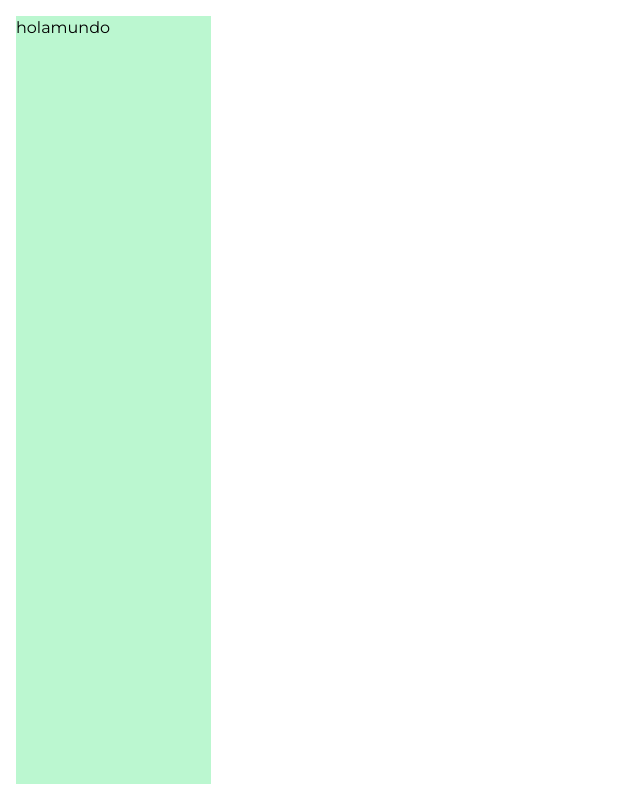
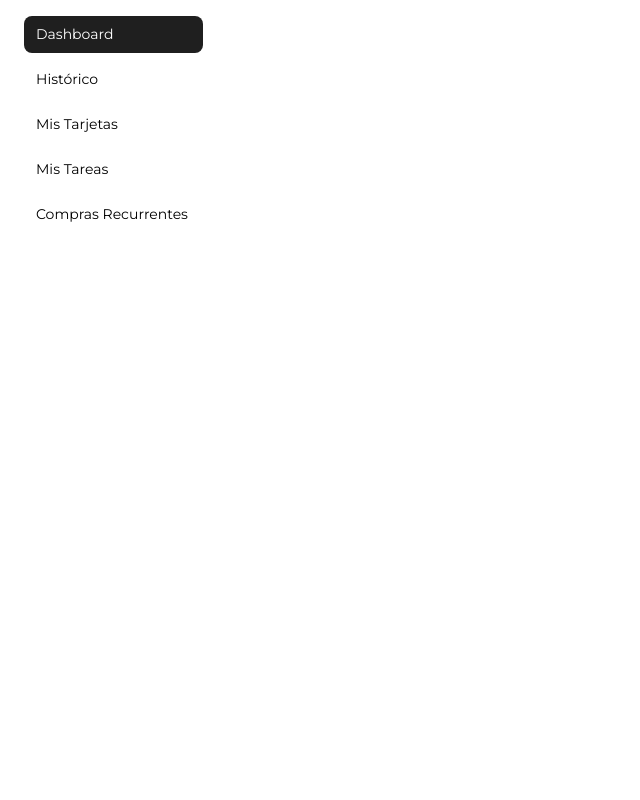
Before and after one commit to RickBm400/monthly-income-front, a React (Vite) app: page / in a window 1280 px wide. Shown: the whole page, without its empty margins (0-640 px from the left). Built offline with nearby package versions, Linux system fonts and the light colour scheme.

Commit message:
feat: implement interactive sidebar navigation with PrimeReact ListBox

```diff
--- a/src/assets/main.sass
+++ b/src/assets/main.sass
@@ -19,3 +19,4 @@
 
 :root
     --background-color: #f5f7fb
+    --black-color: #1f1f1f
--- a/src/assets/primereact/index.sass
+++ b/src/assets/primereact/index.sass
@@ -1 +1,2 @@
 @forward 'cards.prime'
+@forward 'listbox.prime'
--- /dev/null
+++ b/src/assets/primereact/listbox.prime.sass
@@ -0,0 +1,4 @@
+.p-listbox
+    li[aria-selected="true"]
+        background-color: var(--black-color)
+        color: white
--- a/src/components/movement-card.component.tsx
+++ b/src/components/movement-card.component.tsx
@@ -4,7 +4,7 @@ import IconComponent from "./icons.component";
 import { IncreaseSvg, DecreaseSvg } from "./vectors/vectors.path";
 export default function MovementCard(props: movementItem) {
   const columnClass = (
-    col: number,
+    col: number = 1,
     justify: string = "start",
     color: string = "898585",
   ) => `col-span-${col} flex justify-${justify} items-center text-[#${color}]`;
--- a/src/layouts/sidebar.layout.tsx
+++ b/src/layouts/sidebar.layout.tsx
@@ -1,10 +1,52 @@
 import { Outlet } from "react-router";
+import { ListBox, ListBoxChangeEvent } from "primereact/listbox";
+import { useState } from "react";
 
 export default function Sidebar() {
+  const [selectedItem, setSelectedItem] = useState("/dashboard");
+  const options = [
+    { label: "Dashboard", value: "/dashboard" },
+    { label: "Histórico", value: "/historic" },
+    { label: "Mis Tarjetas", value: "/cards" },
+    { label: "Mis Tareas", value: "/tasks" },
+    { label: "Compras Recurrentes", value: "/purchases" },
+  ];
+
+  /**
+   * Handles the change event from the ListBox component.
+   *
+   * Updates the selected item state if a valid value is provided in the event.
+   *
+   * @param e - The ListBoxChangeEvent containing the new selected value.
+   */
+  function redirect(e: ListBoxChangeEvent) {
+    if (e.value) {
+      setSelectedItem(e.value);
+    }
+  }
+
   return (
     <>
       <div className="grid grid-cols-24 grid-flow-col gap-4 p-4 h-screen w-screen">
-        <aside className="bg-green-200 col-span-4">holamundo</aside>
+        <aside className="col-span-4">
+          <ListBox
+            pt={{
+              list: {
+                className: "space-y-2 mx-2",
+              },
+              item: {
+                className: "text-[14px] py-2 px-3 rounded-[8px]",
+              },
+            }}
+            value={selectedItem}
+            optionLabel="label"
+            options={options}
+            focusOnHover
+            onChange={redirect}
+            unstyled={false}
+            aria-selected={true}
+          ></ListBox>
+        </aside>
         <Outlet />
       </div>
     </>
--- a/src/main.tsx
+++ b/src/main.tsx
@@ -1,11 +1,14 @@
 import { StrictMode } from "react";
 import { createRoot } from "react-dom/client";
+import { PrimeReactProvider } from "primereact/api";
 import { RouterProvider } from "react-router";
 import router from "./router/index.tsx";
 import "./assets/main.sass";
 
 createRoot(document.getElementById("root")!).render(
   <StrictMode>
-    <RouterProvider router={router} />
+    <PrimeReactProvider value={{ unstyled: false }}>
+      <RouterProvider router={router} />
+    </PrimeReactProvider>
   </StrictMode>,
 );
--- a/src/pages/App.tsx
+++ /dev/null
@@ -1,7 +0,0 @@
-export default function App() {
-  return (
-    <>
-      <h1>holamundo desde node</h1>
-    </>
-  );
-}
--- a/src/types/components/movement.types.ts
+++ b/src/types/components/movement.types.ts
@@ -57,36 +57,36 @@ export const movementList: movementItem[] = [
     date: "2024-06-03",
     type: "OUTCOME",
   },
-  // {
-  //   title: "Freelance Project",
-  //   owner: "Charlie Lee",
-  //   total: "800.00",
-  //   card: "Visa **** 4321",
-  //   date: "2024-06-05",
-  //   type: "INCOME",
-  // },
-  // {
-  //   title: "Car Maintenance",
-  //   owner: "Diana Prince",
-  //   total: "250.00",
-  //   card: "Amex **** 8765",
-  //   date: "2024-06-07",
-  //   type: "OUTCOME",
-  // },
-  // {
-  //   title: "Stock Dividend",
-  //   owner: "Edward King",
-  //   total: "150.75",
-  //   card: "Visa **** 2468",
-  //   date: "2024-06-09",
-  //   type: "INCOME",
-  // },
-  // {
-  //   title: "Restaurant Dinner",
-  //   owner: "Fiona Green",
-  //   total: "60.30",
-  //   card: "Mastercard **** 1357",
-  //   date: "2024-06-10",
-  //   type: "OUTCOME",
-  // },
+  {
+    title: "Freelance Project",
+    owner: "Charlie Lee",
+    total: "800.00",
+    card: "Visa **** 4321",
+    date: "2024-06-05",
+    type: "INCOME",
+  },
+  {
+    title: "Car Maintenance",
+    owner: "Diana Prince",
+    total: "250.00",
+    card: "Amex **** 8765",
+    date: "2024-06-07",
+    type: "OUTCOME",
+  },
+  {
+    title: "Stock Dividend",
+    owner: "Edward King",
+    total: "150.75",
+    card: "Visa **** 2468",
+    date: "2024-06-09",
+    type: "INCOME",
+  },
+  {
+    title: "Restaurant Dinner",
+    owner: "Fiona Green",
+    total: "60.30",
+    card: "Mastercard **** 1357",
+    date: "2024-06-10",
+    type: "OUTCOME",
+  },
 ];
```
